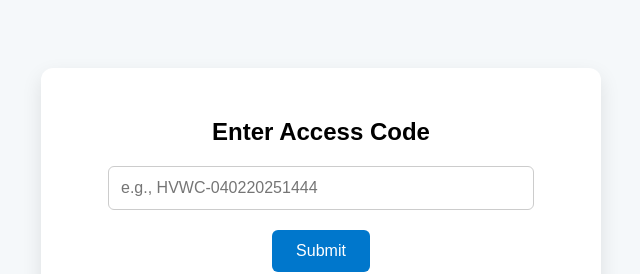
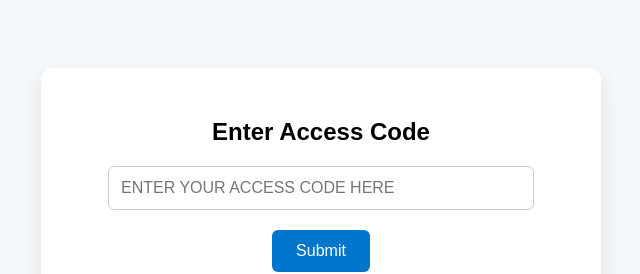
Before and after one commit to khodx/Teamdesk-Companies-Table, a plain HTML site: page index.html in a window 1280 px wide. Shown: the top 274 px of the page, without its empty margins (319-959 px from the left). Drawn offline with Linux system fonts and the light colour scheme.

Commit message:
Add files via upload

```diff
--- a/index.html
+++ b/index.html
@@ -54,7 +54,7 @@
 
   <div class="container">
     <h2>Enter Access Code</h2>
-    <input type="text" id="accessCode" placeholder="e.g., HVWC-040220251444" />
+    <input type="text" id="accessCode" placeholder="ENTER YOUR ACCESS CODE HERE" />
     <br>
     <button onclick="loadView()">Submit</button>
 
@@ -62,7 +62,6 @@
   </div>
 
   <script>
-    // 🔐 Replace this list with your actual valid access codes
     const knownCodes = [
       'HVWC-040220251444',
       'XYZ789',
@@ -83,8 +82,6 @@
 
       const script = document.createElement("script");
       script.src = "https://www.teamdesk.net/secure/embed.js";
-
-      // Change this to match your actual embed view ID
       script.setAttribute("data-url", `/ev-12954732/db/98595/view.aspx?fid_63119127=${encodeURIComponent(code)}`);
       container.appendChild(script);
     }
```
